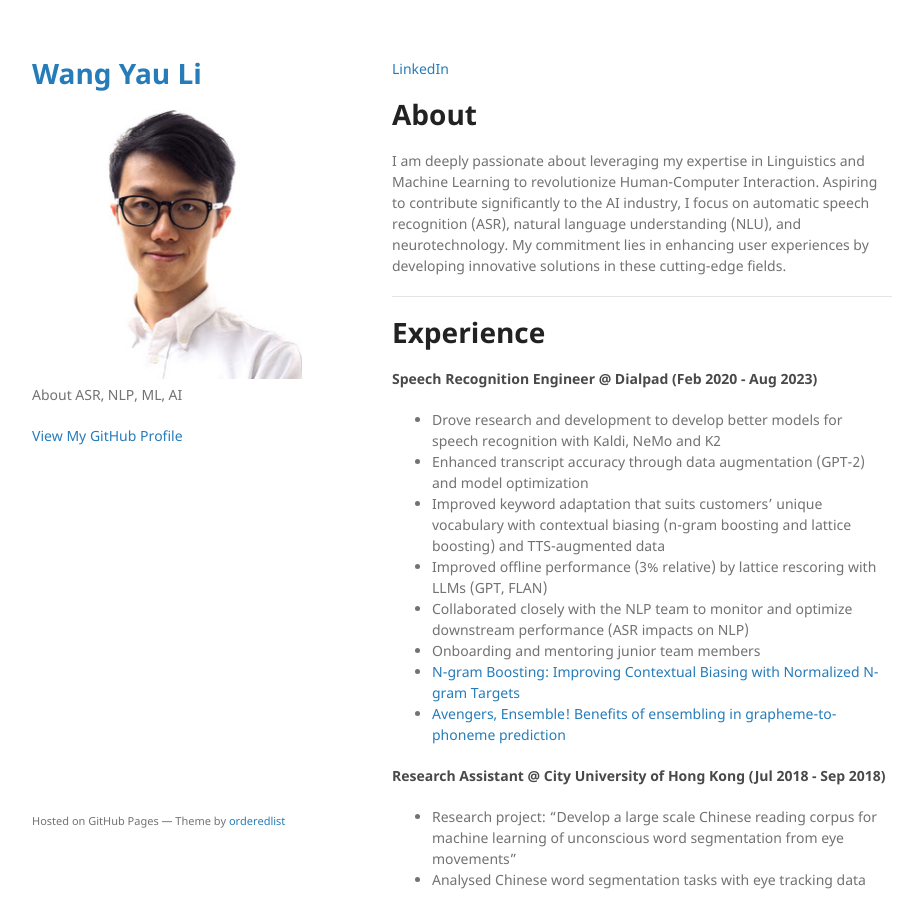
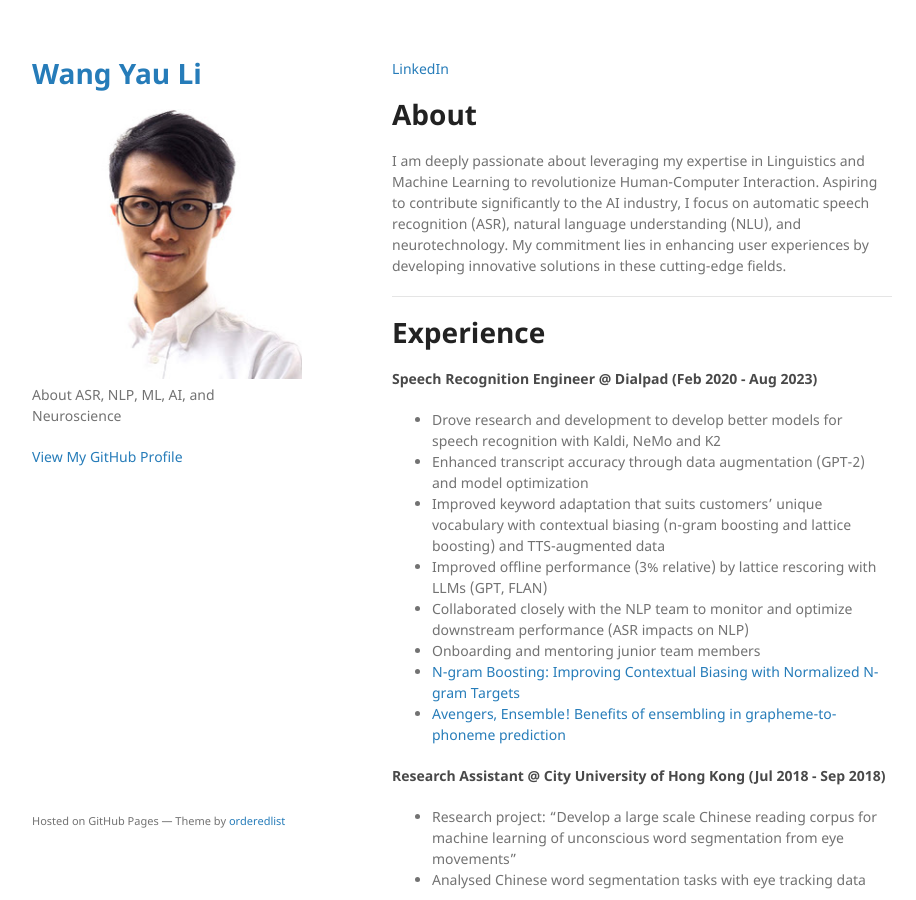
Before and after one commit to kennethli319/kennethli319.github.io, a Jekyll site: the page built from index.md, in a window 1280 px wide and 900 px high. Shown: the whole window, without its empty margins (178-1094 px from the left). Built offline with Jekyll 4.4.1, drawn with Linux system fonts in a browser that asks for light colours.

Commit message:
add style

```diff
--- a/_config.yml
+++ b/_config.yml
@@ -1,5 +1,5 @@
 title: Wang Yau Li
 logo: /assets/img/photo.jpg
-description: About ASR, NLP, ML, AI
+description: About ASR, NLP, ML, AI, and Neuroscience
 show_downloads: false
 theme: jekyll-theme-minimal
```
